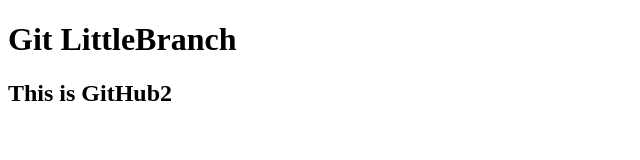
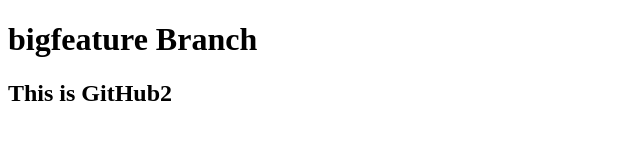
Before and after one commit to GiroFrm/primo, a plain HTML site: page index.html in a window 1280 px wide. Shown: the whole page, without its empty margins (0-640 px from the left). Drawn offline with Linux system fonts and the light colour scheme.

Commit message:
new title

```diff
--- a/index.html
+++ b/index.html
@@ -4,7 +4,7 @@
 	<title></title>
 </head>
 <body>
-<h1>Git LittleBranch</h1>
+<h1>bigfeature Branch</h1>
 <h2>This is GitHub2</h2>
 </body>
 </html>
```
